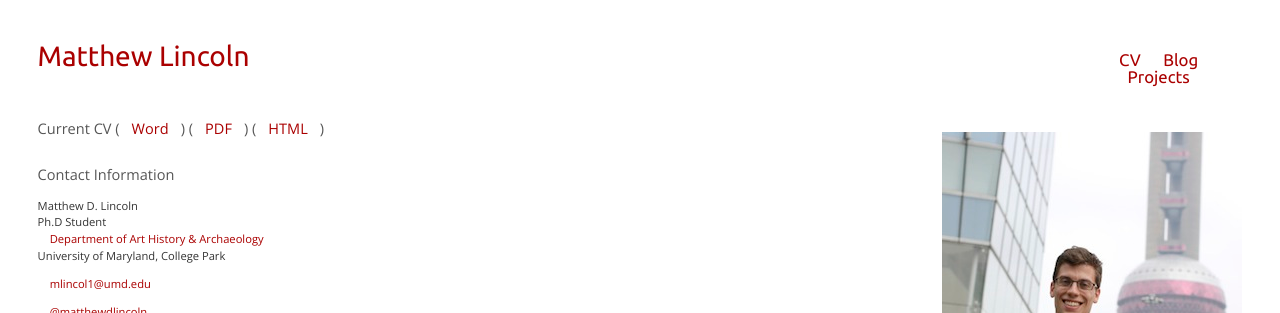
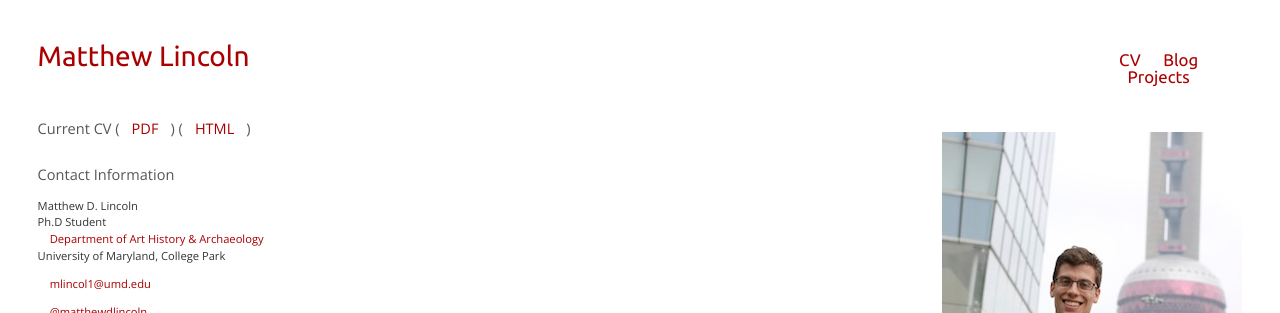
Before and after one commit to mdlincoln/mdlincoln.github.io, a Jekyll site: the page built from about/index.md, in a window 1280 px wide. Shown: the top 313 px of the page. Built offline with Jekyll 4.4.1, drawn with Linux system fonts in a browser that asks for light colours.

Commit message:
Remove MSWord CV option
The rendering by Google Drive is unpredictable

```diff
--- a/about/index.md
+++ b/about/index.md
@@ -7,7 +7,7 @@
 <img src="/assets/images/author.jpg" align="right" />
 
 
-## Current CV ([Word](https://docs.google.com/document/d/1D26djrb4BUMYkLiif01vQM5nXty2ziCqctzF1wQb_sA/export?format=docx&id=1D26djrb4BUMYkLiif01vQM5nXty2ziCqctzF1wQb_sA)) ([PDF](https://docs.google.com/document/d/1D26djrb4BUMYkLiif01vQM5nXty2ziCqctzF1wQb_sA/export?format=pdf&id=1D26djrb4BUMYkLiif01vQM5nXty2ziCqctzF1wQb_sA)) ([HTML](https://docs.google.com/document/d/1D26djrb4BUMYkLiif01vQM5nXty2ziCqctzF1wQb_sA/pub))
+## Current CV ([PDF](https://docs.google.com/document/d/1D26djrb4BUMYkLiif01vQM5nXty2ziCqctzF1wQb_sA/export?format=pdf&id=1D26djrb4BUMYkLiif01vQM5nXty2ziCqctzF1wQb_sA)) ([HTML](https://docs.google.com/document/d/1D26djrb4BUMYkLiif01vQM5nXty2ziCqctzF1wQb_sA/pub))
 
 ## Contact Information
 
```
